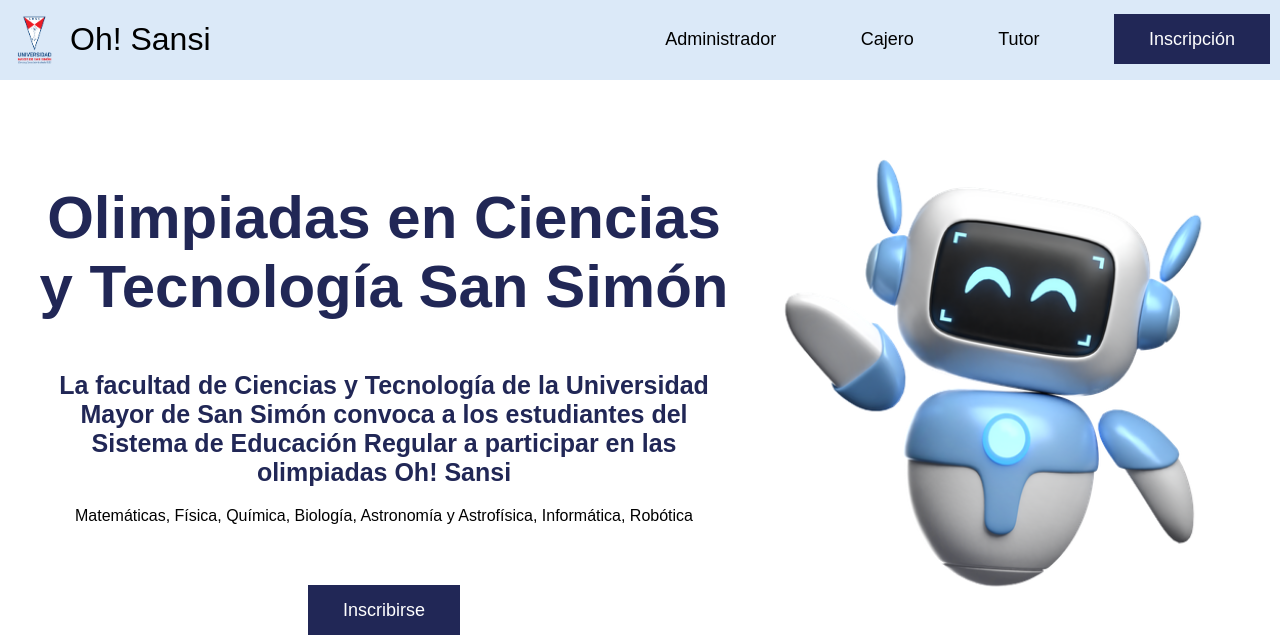
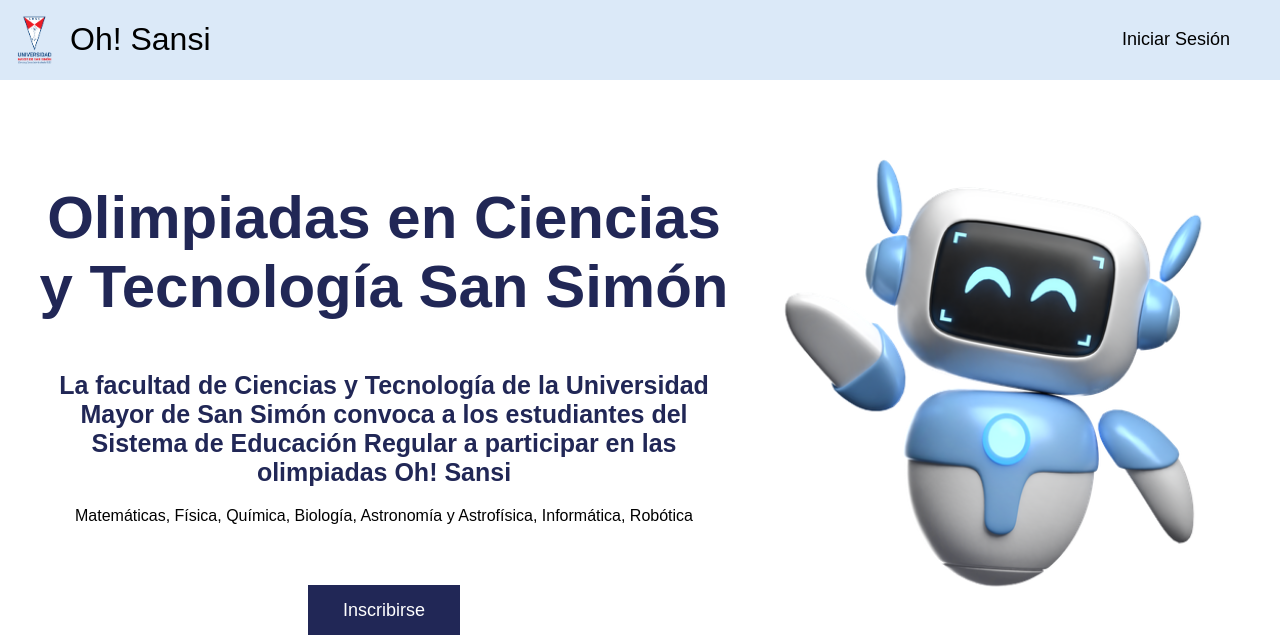
Before and after one commit to Santiago1408/Oh_Sansi_Flask, a Flask app: page / in a window 1280 px wide. Shown: the top 635 px of the page. Run offline with Flask 3, Linux system fonts and the light colour scheme; data that the repository does not hold is empty.

Commit message:
Modificaciones iniciales en el login

```diff
--- a/app/templates/menu-home.html
+++ b/app/templates/menu-home.html
@@ -14,10 +14,7 @@
             <h1 class="oh-sansi"><a href="{{url_for('home')}}">Oh! Sansi</a></h1>
         </div>
         <nav>
-            <a href="{{url_for('login')}}" class="nav-link">Administrador</a>
-            <a href="{{url_for('login')}}" class="nav-link">Cajero</a>
-            <a href="{{url_for('login')}}" class="nav-link">Tutor</a>
-            <a href="{{url_for('inscribirse')}}" class="nav-link" id="inscripcion">Inscripción</a>
+            <a href="{{url_for('login')}}" class="nav-link">Iniciar Sesión</a>
         </nav>
     </header>
     {% block content %}
```
